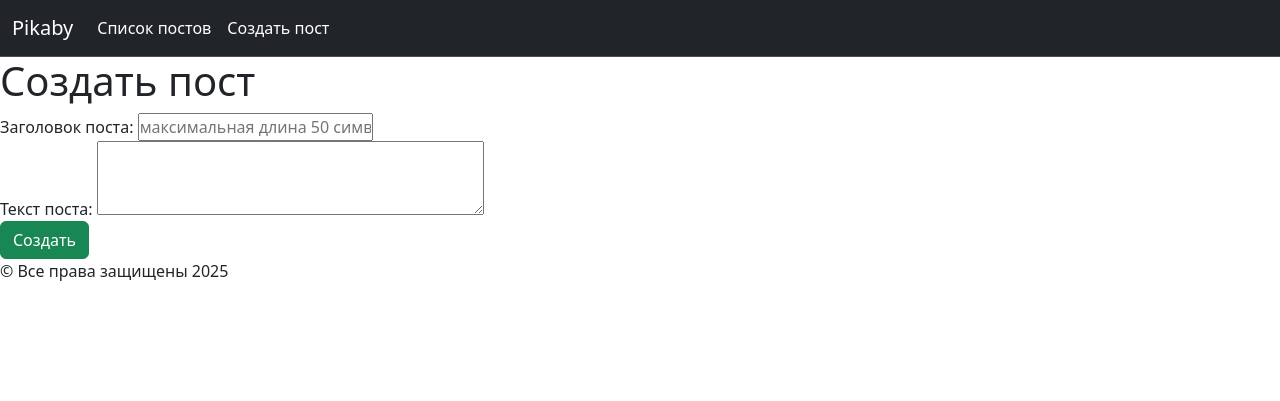
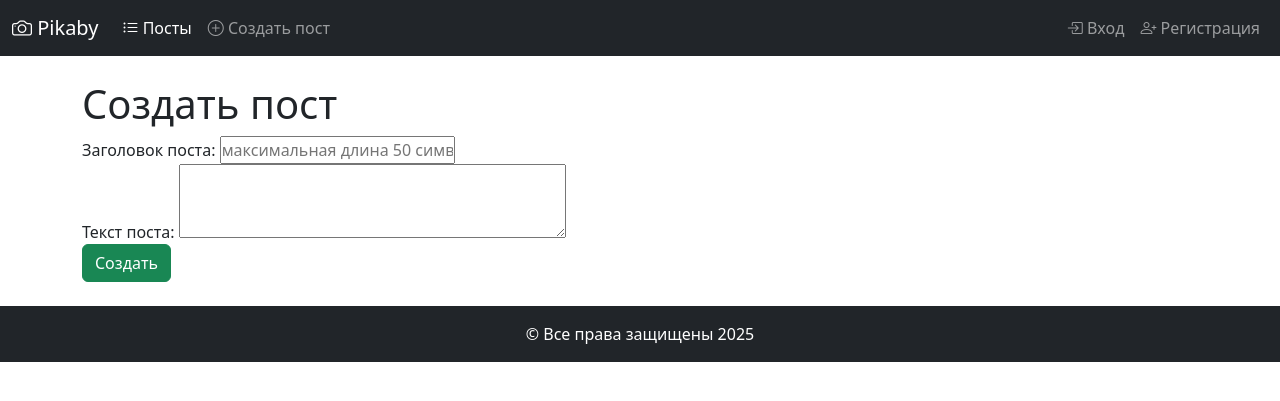
Before and after one commit to JacobTrue2-3/Blog-pica-, a Django app: page /posts/add/ in a window 1280 px wide. Shown: the top 401 px of the page. Run offline with Django 5.2, Linux system fonts and the light colour scheme; some libraries are stand-ins or nearby versions.

Commit message:
Изменен базовый шаблон добавлены кнопки регистрации и входа

```diff
--- a/blog/urls.py
+++ b/blog/urls.py
@@ -4,7 +4,7 @@ from .import views
 
 
 urlpatterns = [
-    path('posts/', views.get_post_list, name="post_list"),
+    path('', views.get_post_list, name="post_list"),
     path('posts/<int:post_id>/', views.get_post_detail, name="post_detail"),
     path('posts/add/', views.create_post, name="post_add"),
     path('posts/<int:post_id>/edit/', views.update_post, name="update_post"),
--- a/config/urls.py
+++ b/config/urls.py
@@ -20,6 +20,7 @@ from django.urls import path, include
 
 urlpatterns = [
     path('admin/', admin.site.urls),
+    path('profile/', include('users.urls')),
     path('', include('blog.urls'))
 
 ]
--- a/templates/base.html
+++ b/templates/base.html
@@ -6,63 +6,64 @@
     <meta charset="UTF-8">
     <meta name="viewport" content="width=device-width, initial-scale=1.0">
     <title>{% block title %}{% endblock title %}</title>
-
     <link rel="stylesheet" href="{% static 'css/core.css' %}">
     {% bootstrap_css %}
-    {% comment %} <link rel="stylesheet" href="{% static 'css/bs/bootstrap.min.css' %}">{% endcomment %}
-
+    <!-- Добавляем иконки Bootstrap -->
+    <link rel="stylesheet" href="https://cdn.jsdelivr.net/npm/bootstrap-icons@1.11.0/font/bootstrap-icons.css">
 </head>
 <body>
     <header>
-        <nav class="navbar navbar-expand-sm bg-dark border-bottom border-body" data-bs-theme="dark">
+        <nav class="navbar navbar-expand-sm navbar-dark bg-dark">
             <div class="container-fluid">
-    <a class="navbar-brand" href="#">Pikaby</a>
-    <button class="navbar-toggler" type="button" data-bs-toggle="collapse" data-bs-target="#navbarNavDropdown" aria-controls="navbarNavDropdown" aria-expanded="false" aria-label="Toggle navigation">
+                <a class="navbar-brand" href="#">
+                    <i class="bi bi-camera"></i> Pikaby
+                </a>
+                <button class="navbar-toggler" type="button" data-bs-toggle="collapse" data-bs-target="#navbarNav">
                     <span class="navbar-toggler-icon"></span>
                 </button>
-    <div class="collapse navbar-collapse" id="navbarNavDropdown">
+                <div class="collapse navbar-collapse" id="navbarNav">
+                    <!-- Основное меню (слева) -->
+                    <ul class="navbar-nav me-auto">
+                        <li class="nav-item">
+                            <a class="nav-link active" href="{% url 'post_list' %}">
+                                <i class="bi bi-list-ul"></i> Посты
+                            </a>
+                        </li>
+                        <li class="nav-item">
+                            <a class="nav-link" href="{% url 'post_add' %}">
+                                <i class="bi bi-plus-circle"></i> Создать пост
+                            </a>
+                        </li>
+                    </ul>
+
+                    <!-- Меню пользователя (справа) -->
                     <ul class="navbar-nav">
                         <li class="nav-item">
-            <a class="nav-link active" aria-current="page" href="{% url 'post_list' %}">Список постов</a>
+                            <a class="nav-link" href="#}">
+                                <i class="bi bi-box-arrow-in-right"></i> Вход
+                            </a>
                         </li>
                         <li class="nav-item">
-            <a class="nav-link active" href="{% url 'post_add' %}">Cоздать пост</a>
-        </li>
-        {% comment %} <li class="nav-item">
-            <a class="nav-link" href="#">Pricing</a>
-        </li>
-        <li class="nav-item dropdown">
-            <a class="nav-link dropdown-toggle" href="#" role="button" data-bs-toggle="dropdown" aria-expanded="false">
-            Dropdown link
+                            <a class="nav-link" href="{% url 'register' %}">
+                                <i class="bi bi-person-plus"></i> Регистрация
                             </a>
-            <ul class="dropdown-menu">
-            <li><a class="dropdown-item" href="#">Action</a></li>
-            <li><a class="dropdown-item" href="#">Another action</a></li>
-            <li><a class="dropdown-item" href="#">Something else here</a></li>
-            </ul>
                         </li>
                     </ul>
-        <div class="container-fluid">
-    <form class="d-flex" role="search">
-        <input class="form-control me-2" type="search" placeholder="Search" aria-label="Search"/>
-        <button class="btn btn-outline-success" type="submit">Search</button>
-    </form> {% endcomment %}
-    </div>
                 </div>
             </div>
         </nav>
-        {% comment %} <nav >
-            <a href="{% url 'post_list' %}">Список постов</a>
-            <a href="{% url 'post_add' %}">Cоздать пост</a>
-        </nav> {% endcomment %}
     </header>
 
-    <main> {% block content %}{% endblock  %} </main>
+    <main class="container my-4">
+        {% block content %}{% endblock %}
+    </main>
 
+    <footer class="bg-dark text-white py-3 mt-4">
+        <div class="container text-center">
+            &copy; Все права защищены 2025
+        </div>
+    </footer>
 
-    <footer> &copy; Все права защищены 2025</footer>
-
-    {% comment %} <script src="{% static 'js/bs/bootstrap.bundle.min.js' %}"></script> {% endcomment %}
     <script src="{% static 'js/core.js' %}"></script>
     {% bootstrap_javascript %}
 </body>
--- a/users/urls.py
+++ b/users/urls.py
@@ -0,0 +1,7 @@
+from django.urls import path
+
+from .import views
+
+urlpatterns = [
+    path('register/', views.register_view, name='register')
+]
```
Also changed, not shown: users/templates/users/profile.html (added, +9 -0 lines), users/templates/users/register.html (added, +16 -0 lines), users/views.py (+15 -2 lines), users/forms.py (added). Lines whose indentation alone changed are shown as unchanged.
